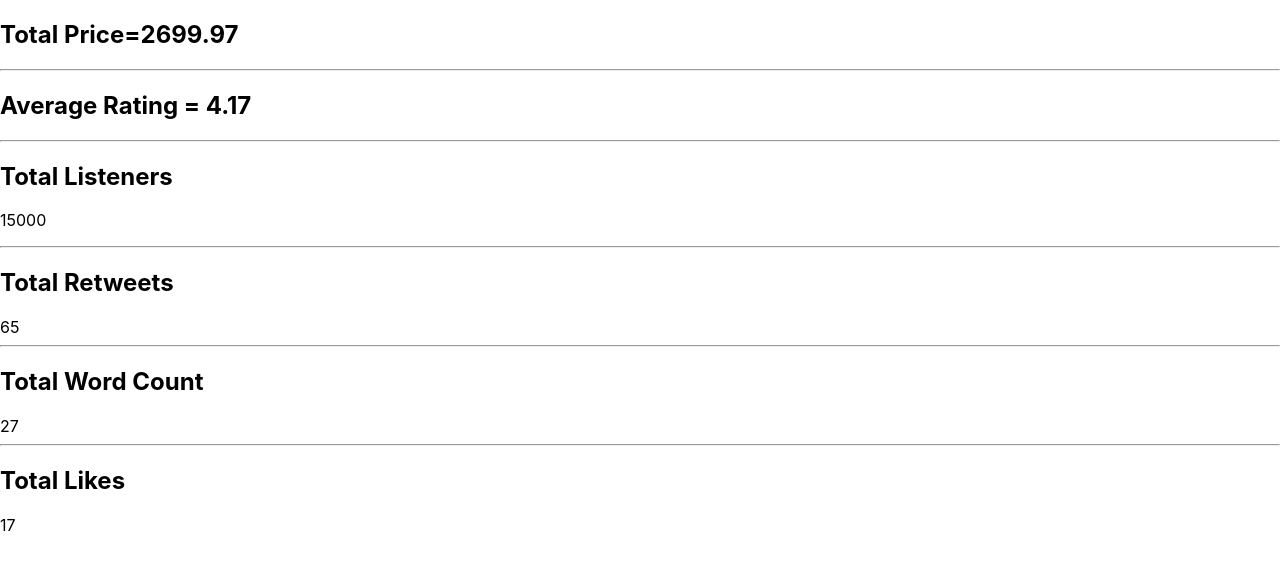
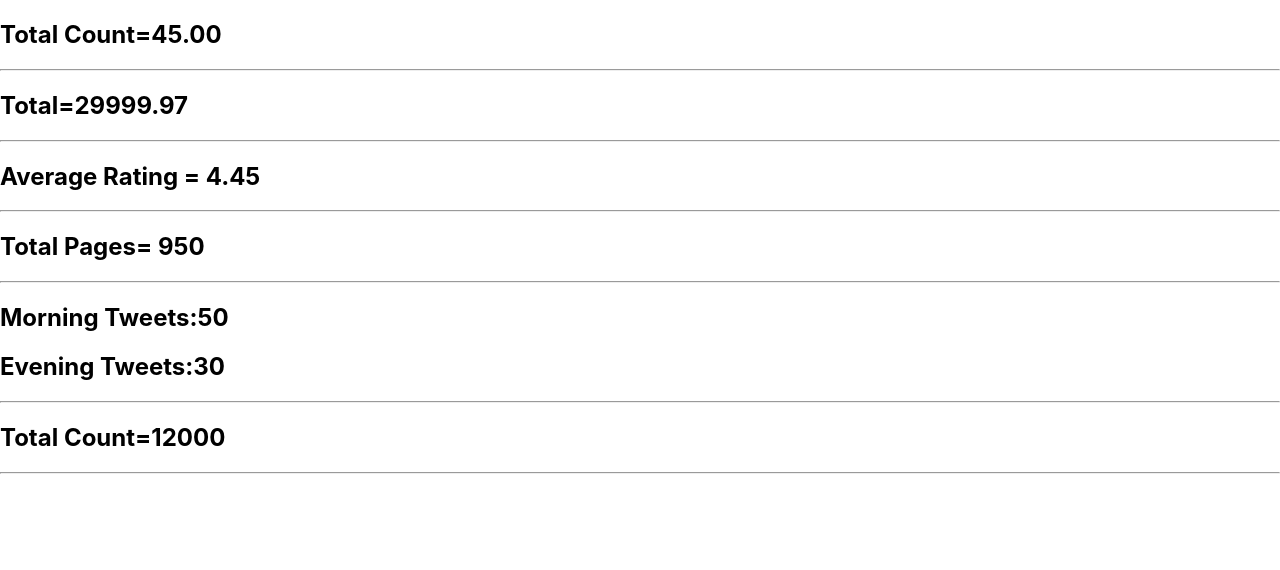
Before and after one commit to sourav7274/NeogP, a React (Create React App) app in the folder CW/test1/: page / in a window 1280 px wide. Shown: the top 570 px of the page. Built offline with nearby package versions, Linux system fonts and the light colour scheme.

Commit message:
IR2.3_HW2

```diff
--- a/CW/test1/src/App.js
+++ b/CW/test1/src/App.js
@@ -1,133 +1,141 @@
 
 import './App.css';
 
-const ProducTotal = ({smartphones}) =>{
-  const total = smartphones.reduce((acc,curr)=>acc+=curr.price,0)
+const Blogpost = ({blogPosts}) =>{
+  const total = blogPosts.reduce((acc,curr)=> curr.category==="Food"?acc+=(curr.content).length:acc ,0)
   return(
     <div>
-      <h2>Total Price={total.toFixed(2)} </h2>
+      <h2>Total Count={total.toFixed(2)} </h2>
       <hr/>
     </div>
 
   )
 }
-const Hotel = ({hotels}) =>{
-  const total = hotels.reduce((acc,curr)=>acc+=curr.rating,0)
+
+const Laptops = ({laptops}) =>{
+  const total = laptops.reduce((acc,curr)=>acc+=curr.price,0)
   return(
     <div>
-      <h2>Average Rating = {(total/hotels.length).toFixed(2)}</h2>
-      <hr/>
-    </div>
-  )
-}
-const Podcasts = ({podcasts}) =>{
-  const total = podcasts.reduce((acc,curr)=>acc+=curr.listeners,0)
-  return(
-    <div>
-      <h2>Total Listeners</h2>
-      <p>{total}</p>
-      <hr/>
-    </div>
-  )
-}
-const Tweets = ({tweets}) =>{
-  const total = tweets.reduce((acc,curr)=>acc+=curr.retweets,0)
-  return(
-    <div>
-      <h2>Total Retweets</h2>
-      {total}
-      <hr/>
-    </div>
-  )
-}
-const Articles = ({articles}) =>{
-  const total = articles.reduce((acc,curr)=>acc+=(curr.content).length,0)
-  return(
-    <div>
-      <h2>Total Word Count</h2>
-      {total}
+      <h2>Total={total} </h2>
       <hr/>
     </div>
   )
 }
 
-const Likes = ({likes}) =>{
-  const total = likes.reduce((acc,curr)=>curr.user==="User1"?acc+=curr.likes:acc,0)
+const Cafes = ({cafes}) =>{
+  const total = cafes.reduce((acc,curr)=>acc+=curr.rating,0)
   return(
     <div>
-      <h2>Total Likes</h2>
-      {total}
+      <h2>Average Rating = {total/cafes.length} </h2>
+      <hr/>
     </div>
   )
 }
 
+const Books = ({books}) =>{
+  const total = books.reduce((acc,curr)=>acc+=curr.pages,0)
+  return(
+    <div>
+      <h2>Total Pages= {total} </h2>
+      <hr/>
+    </div>
+  )
+}
+
+const Tweets =({tweets}) =>{
+  const morningTotal = tweets.reduce((acc,curr)=>curr.schedule==="Morning tweet"?acc+=curr.likes:acc,0)
+  const eveningTotal = tweets.reduce((acc,curr)=>curr.schedule==="Evening tweet"?acc+=curr.likes:acc,0)
+  return(
+    <div>
+      <h2>Morning Tweets:{morningTotal}</h2>
+      <h2>Evening Tweets:{eveningTotal}</h2>
+      <hr/>
+    </div>
+  )
+}
+
+const Podcasts = ({podcasts}) =>{
+  const total = podcasts.reduce((acc,curr)=> curr.type==="verified"?acc+=curr.listeners:acc ,0)
+  return(
+    <div>
+      <h2>Total Count={total} </h2>
+      <hr/>
+    </div>
+
+  )
+}
+
 function App() {
+  const blogPosts = [
 
-  const smartphones = [
+    { id: 1, title: "Blog Post 1", content: "Content 1", category: "Technology"},
 
-    { id: 1, brand: "Samsung", price: 799.99 },
+    { id: 2, title: "Blog Post 2", content: "Content 2", category: "Food" },
 
-    { id: 2, brand: "iPhone", price: 999.99 },
+    { id: 3, title: "Blog Post 3", content: "Content 3", category: "Technology"},
 
-    { id: 3, brand: "Google Pixel", price: 899.99 },
+    { id: 4, title: "Blog Post 4", content: "New content of food called Content 4", category: "Food"},
 
   ];
+  const laptops = [
 
-  const hotels = [
+    { id: 1, brand: "Dell", price: 8999.99 },
 
-    { id: 1, name: "Luxury Hotel", rating: 4.8 },
+    { id: 2, brand: "HP", price: 7999.99 },
 
-    { id: 2, name: "Budget Inn", rating: 3.5 },
+    { id: 3, brand: "MacBook", price: 12999.99 },
 
-    { id: 3, name: "Resort Paradise", rating: 4.2 },
+  ];
+  const cafes = [
+
+    { id: 1, name: "Coffee House", rating: 4.5, type: "cafe" },
+
+    { id: 2, name: "Cafe Latte", rating: 4.2, type: "cafe" },
+
+    { id: 3, name: "Espresso Bar", rating: 4.8, type: "cafe" },
+
+    { id: 3, name: "Me and U", rating: 4.3, type: "restaurant" },
+
+  ];
+  const books = [
+
+    { id: 1, title: "Book 1", pages: 300 },
+
+    { id: 2, title: "Book 2", pages: 250 },
+
+    { id: 3, title: "Book 3", pages: 400 },
+
+  ];
+  const tweets = [
+
+    { id: 1, content: "Tweet 1", likes: 20, schedule: "Morning tweet" },
+
+    { id: 2, content: "Tweet 2", likes: 15, schedule: "Evening tweet" },
+
+    { id: 3, content: "Tweet 3", likes: 30, schedule: "Morning tweet" },
+
+{ id: 4, content: "Tweet 4", likes: 15, schedule: "Evening tweet" },
 
   ];
 
   const podcasts = [
 
-    { id: 1, title: "Tech Talk", listeners: 5000 },
+    { id: 1, title: "Tech Talk", listeners: 5000, type: "verified" },
 
-    { id: 2, title: "Science Insights", listeners: 3000 },
+    { id: 2, title: "Science Insights", listeners: 1000, type: "unverified" },
 
-    { id: 3, title: "Comedy Hour", listeners: 7000 },
-
-  ];
-  const tweets = [
-
-    { id: 1, content: "Tweet 1", retweets: 20 },
-
-    { id: 2, content: "Tweet 2", retweets: 15 },
-
-    { id: 3, content: "Tweet 3", retweets: 30 },
-
-  ];
-  const articles = [
-
-    { id: 1, title: "Article 1", content: "Content 1" },
-
-    { id: 2, title: "Article 2", content: "Content 2" },
-
-    { id: 3, title: "Article 3", content: "Content 3" },
-
-  ];
-  const posts = [
-
-    { id: 1, title: "Post 1", content: "Content 1", likes: 10, user: "User1" },
-
-    { id: 2, title: "Post 2", content: "Content 2", likes: 5, user: "User2" },
-
-    { id: 3, title: "Post 3", content: "Content 3", likes: 7, user: "User1" },
+    { id: 3, title: "Comedy Hour", listeners: 7000, type: "verified" },
 
   ];
 
   return (
     <div>
-      <ProducTotal smartphones={smartphones} />
-      <Hotel hotels={hotels}/>
-      <Podcasts podcasts={podcasts}/>
+      <Blogpost blogPosts={blogPosts} />
+      <Laptops laptops={laptops} />
+      <Cafes  cafes={cafes}/>
+      <Books books={books}/>
       <Tweets tweets={tweets}/>
-      <Articles articles={articles}/>
-      <Likes likes={posts}/>
+      <Podcasts podcasts={podcasts} />
     </div>
   )
 }
```
